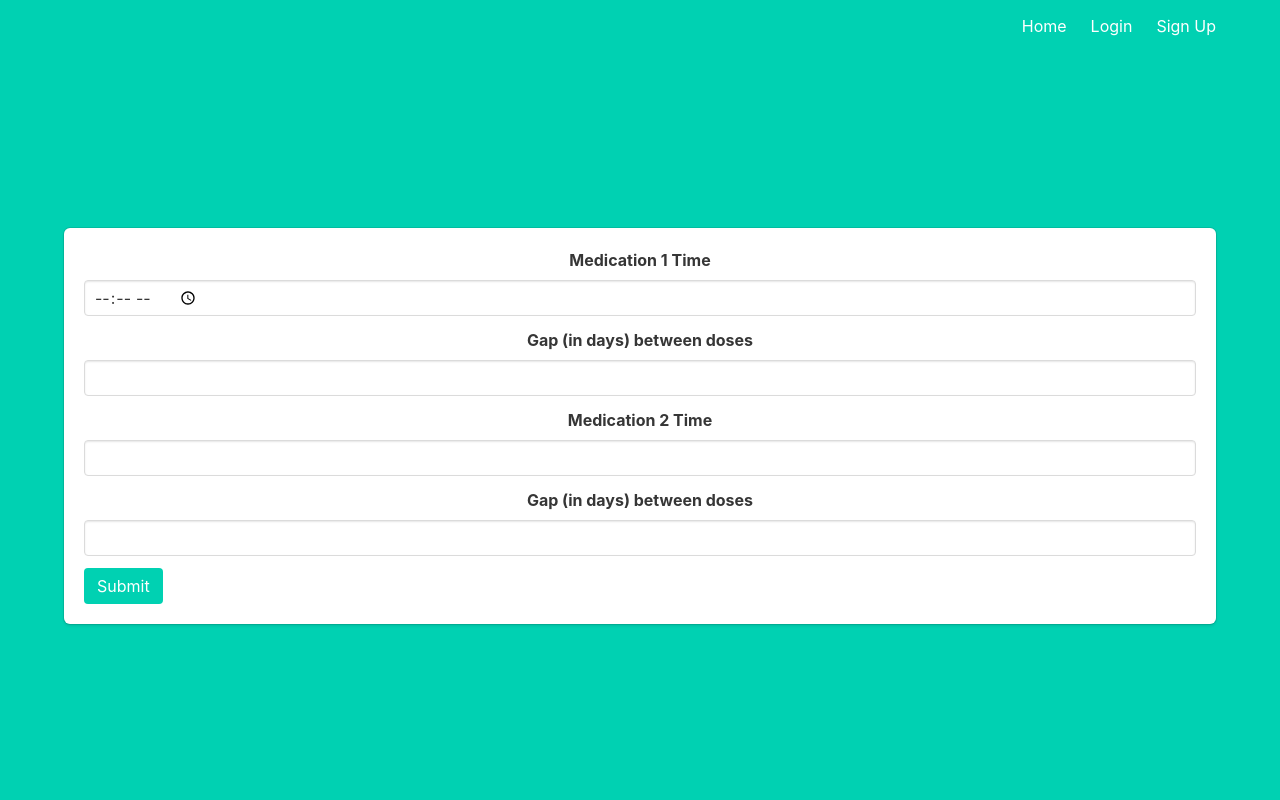
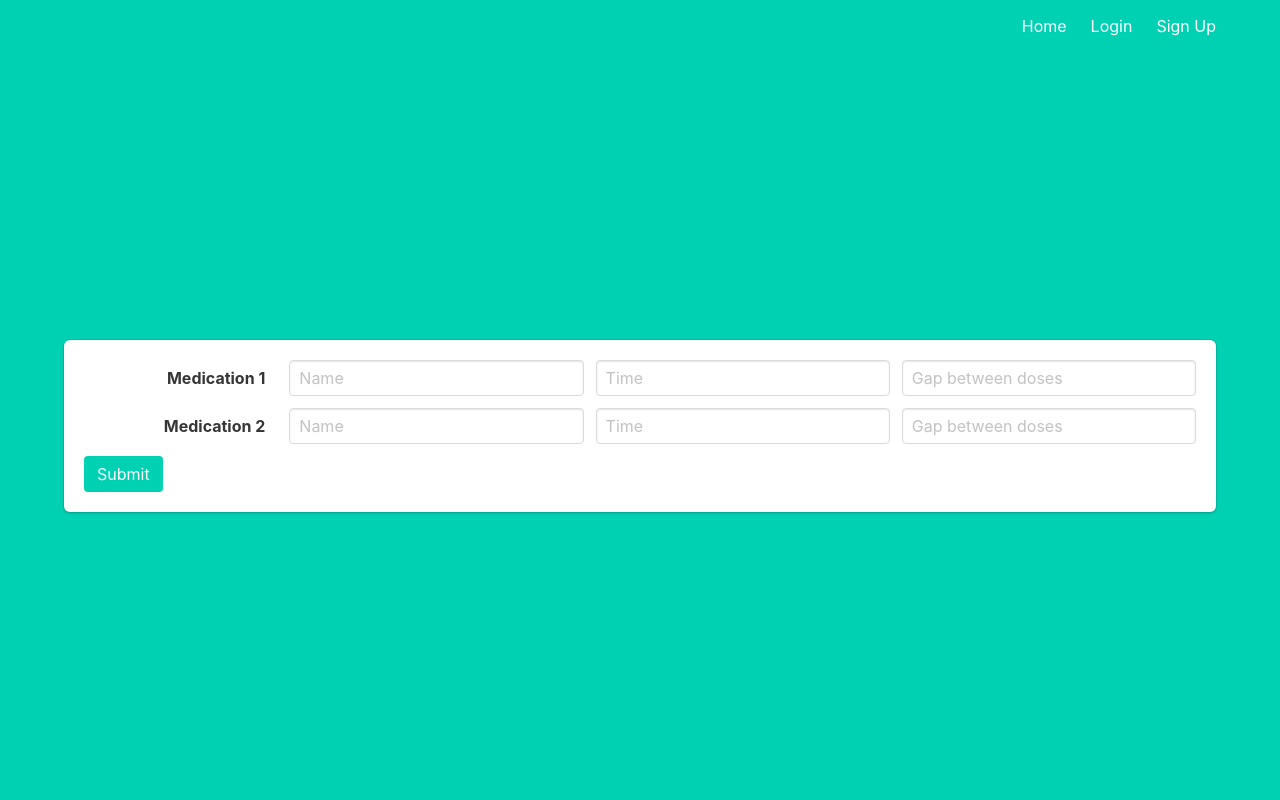
Before and after one commit to RayGL1TCH/PillBox, a Flask app: template project/templates/medication_form.html in a window 1280 px wide. Run offline with Flask 3, Linux system fonts and the light colour scheme; the template is opened without the code that fills it, so the values that code supplies are empty.

Commit message:
Form refinement

```diff
--- a/project/templates/medication_form.html
+++ b/project/templates/medication_form.html
@@ -2,31 +2,51 @@
 
 {% block content %}
   <form class="box" method="POST" action="{{ url_for('main.medication_form') }}">
+    <div class="field is-horizontal">
+      <div class="field-label is-normal">
+        <label class="label">Medication 1</label>
+      </div>
+      <div class="field-body">
         <div class="field">
-      <label class="label">Medication 1 Time</label>
           <div class="control">
-        <input class="input" type="time" name="medication1_time" required>
+            <input class="input" type="text" name="medication1_name" placeholder="Name" required>
           </div>
         </div>
         <div class="field">
-        <label class="label">Gap (in days) between doses</label>
           <div class="control">
-          <input class="input" type="number" name="gap_days1" min="0" required>
+            <input class="input" type="text" name="medication1_time" placeholder="Time" required>
           </div>
         </div>
         <div class="field">
-      <label class="label">Medication 2 Time</label>
           <div class="control">
-        <input class="input" type="text" name="medication2_time" required>
+            <input class="input" type="number" name="gap_days1" min="0" placeholder="Gap between doses" required>
+          </div>
+        </div>
+      </div>
+    </div>
+    <div class="field is-horizontal">
+      <div class="field-label is-normal">
+        <label class="label">Medication 2</label>
+      </div>
+      <div class="field-body">
+        <div class="field">
+          <div class="control">
+            <input class="input" type="text" name="medication2_name" placeholder="Name" required>
           </div>
         </div>
         <div class="field">
-      <label class="label">Gap (in days) between doses</label>
           <div class="control">
-        <input class="input" type="number" name="gap_days2" min="0" required>
+            <input class="input" type="text" name="medication2_time" placeholder="Time" required>
           </div>
         </div>
         <div class="field">
+          <div class="control">
+            <input class="input" type="number" name="gap_days2" min="0" placeholder="Gap between doses" required>
+          </div>
+        </div>
+      </div>
+    </div>
+    <div class="field is-grouped">
       <div class="control">
         <button class="button is-primary" type="submit">Submit</button>
       </div>
```
Lines whose indentation alone changed are shown as unchanged.
